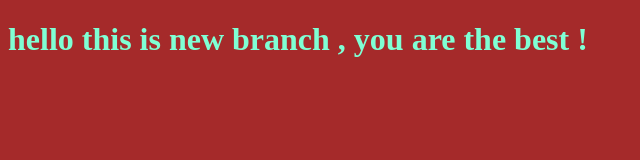
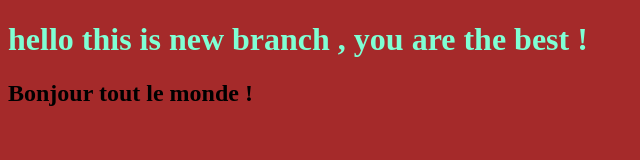
Before and after one commit to MedKhalil55/myproject, a plain HTML site: page index.html in a window 1280 px wide. Shown: the whole page, without its empty margins (0-640 px from the left). Drawn offline with Linux system fonts and the light colour scheme.

Commit message:
add an h2 balise

```diff
--- a/index.html
+++ b/index.html
@@ -8,6 +8,7 @@
 </head>
 <body>
     <h1>hello this is new branch  , you are the best !</h1>
+    <h2>Bonjour tout le monde !</h2>
     <script src="app.js"></script>
 </body>
 </html>
```
